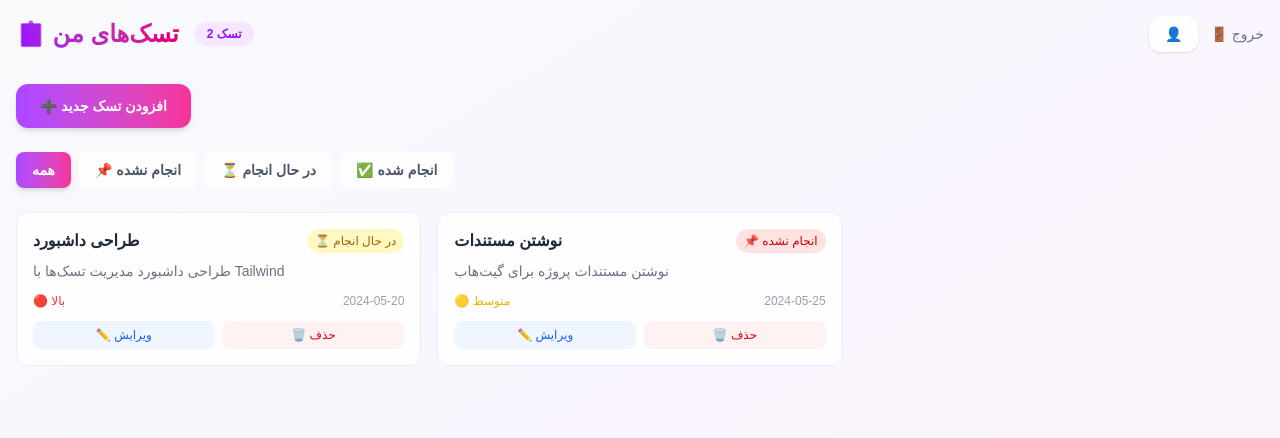
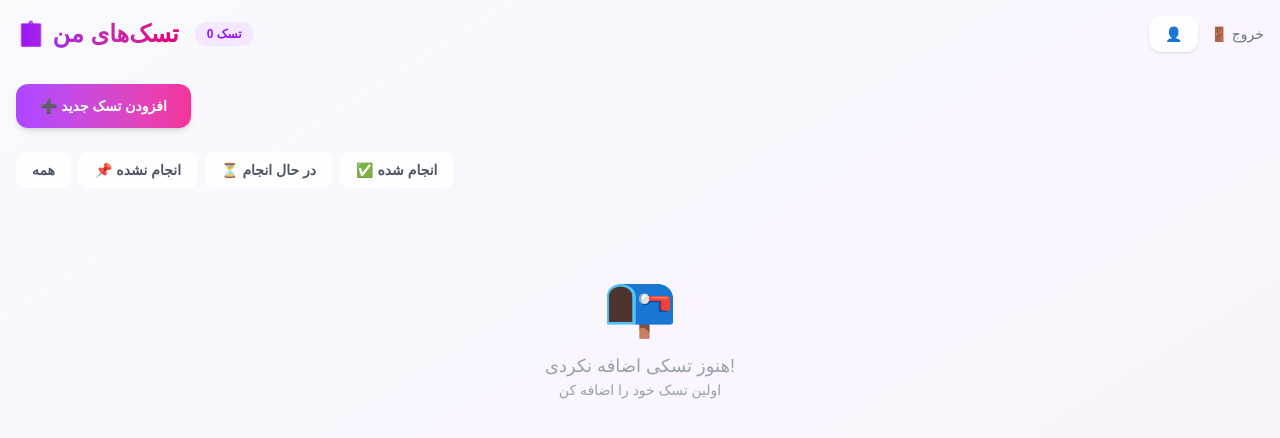
Before and after one commit to Afshin1400-n/task-manager, a Next.js app: page /home in a window 1280 px wide. Shown: the top 438 px of the page. Built offline with nearby package versions, Linux system fonts and the light colour scheme.

Commit message:
add btnfilter and change filter

```diff
--- /dev/null
+++ b/app/component/BtnFilter.tsx
@@ -0,0 +1,19 @@
+// component/BtnFilter.tsx
+"use client";
+
+export default function BtnFilter({ text, filter, setFilter, value }) {
+  const isActive = filter === value;
+
+  return (
+    <button
+      onClick={() => setFilter(value)}
+      className={`px-4 py-2 rounded-lg text-sm font-semibold transition-all ${
+        isActive
+          ? "bg-gradient-to-r from-purple-500 to-pink-500 text-white shadow-md"
+          : "bg-white/80 text-gray-600 hover:bg-white hover:shadow-md"
+      }`}
+    >
+      {text}
+    </button>
+  );
+}
--- a/app/home/page.tsx
+++ b/app/home/page.tsx
@@ -1,9 +1,10 @@
 // app/page.tsx
 "use client"
-import { useState, useEffect } from "react";
+import { useState, useEffect, useMemo } from "react";
 import Task from "../component/Task";
 import Modal from "../component/Modal";
 import { useRouter } from "next/navigation";
+import BtnFilter from "../component/BtnFilter";
 
 export default function Home() {
   const [isOpen, setIsOpen] = useState(false);
@@ -11,6 +12,7 @@ export default function Home() {
   const [user, setUser] = useState(null);
   const [editingTask, setEditingTask] = useState(null); // ✅ تسک در حال ویرایش
   const router = useRouter();
+  const [filter, setFilter] = useState("all");
 
   useEffect(() => {
     const currentUser = localStorage.getItem("currentUser");
@@ -39,6 +41,8 @@ export default function Home() {
   };
 
   const handleAddTask = (newTask) => {
+    console.log(newTask);
+
     setTasks([...tasks, { id: Date.now(), ...newTask }]);
     setIsOpen(false);
   };
@@ -58,29 +62,13 @@ export default function Home() {
     setIsOpen(true);
   };
 
-  // تسک‌های نمونه
-  useEffect(() => {
-    if (tasks.length === 0) {
-      setTasks([
-        {
-          id: 1,
-          title: "طراحی داشبورد",
-          description: "طراحی داشبورد مدیریت تسک‌ها با Tailwind",
-          priority: "HIGH",
-          status: "IN_PROGRESS",
-          dueDate: "2024-05-20"
-        },
-        {
-          id: 2,
-          title: "نوشتن مستندات",
-          description: "نوشتن مستندات پروژه برای گیت‌هاب",
-          priority: "MEDIUM",
-          status: "TODO",
-          dueDate: "2024-05-25"
-        }
-      ]);
-    }
-  }, []);
+ // ✅ فیلتر کردن تسک‌ها
+  const filteredTasks = useMemo(() => {
+    if (filter === "ALL") return tasks;
+    return tasks.filter((task) => task.status === filter);
+  }, [tasks, filter]);
+
+
 
   return (
     <div className="min-h-screen bg-gradient-to-br from-slate-50 via-purple-50 to-pink-50 p-4">
@@ -102,7 +90,7 @@ export default function Home() {
               📋 تسک‌های من
             </h1>
             <span className="bg-purple-100 text-purple-600 text-xs px-3 py-1 rounded-full font-semibold">
-              {tasks.length} تسک
+              {filteredTasks.length} تسک
             </span>
           </div>
           <div className="flex items-center gap-3">
@@ -126,24 +114,16 @@ export default function Home() {
         </div>
 
         {/* فیلترها */}
-        <div className="flex flex-wrap gap-2 mb-6">
-          <button className="px-4 py-2 bg-gradient-to-r from-purple-500 to-pink-500 text-white rounded-lg text-sm font-semibold shadow-md">
-            همه
-          </button>
-          <button className="px-4 py-2 bg-white/80 text-gray-600 hover:bg-white hover:shadow-md rounded-lg text-sm font-semibold transition-all">
-            📌 انجام نشده
-          </button>
-          <button className="px-4 py-2 bg-white/80 text-gray-600 hover:bg-white hover:shadow-md rounded-lg text-sm font-semibold transition-all">
-            ⏳ در حال انجام
-          </button>
-          <button className="px-4 py-2 bg-white/80 text-gray-600 hover:bg-white hover:shadow-md rounded-lg text-sm font-semibold transition-all">
-            ✅ انجام شده
-          </button>
-        </div>
+<div className="flex flex-wrap gap-2 mb-6">
+  <BtnFilter text="همه" filter={filter} setFilter={setFilter} value="ALL" />
+  <BtnFilter text="📌 انجام نشده" filter={filter} setFilter={setFilter} value="TODO" />
+  <BtnFilter text="⏳ در حال انجام" filter={filter} setFilter={setFilter} value="IN_PROGRESS" />
+  <BtnFilter text="✅ انجام شده" filter={filter} setFilter={setFilter} value="DONE" />
+</div>
 
         {/* لیست تسک‌ها */}
         <div className="grid grid-cols-1 md:grid-cols-2 lg:grid-cols-3 gap-4">
-          {tasks.map((task) => (
+          {filteredTasks.map((task) => (
             <Task
               key={task.id}
               id={task.id}
@@ -159,7 +139,7 @@ export default function Home() {
         </div>
 
         {/* پیام خالی */}
-        {tasks.length === 0 && (
+        {filteredTasks.length === 0 && (
           <div className="text-center text-gray-400 py-16">
             <div className="text-6xl mb-4">📭</div>
             <p className="text-lg font-medium">هنوز تسکی اضافه نکردی!</p>
```
